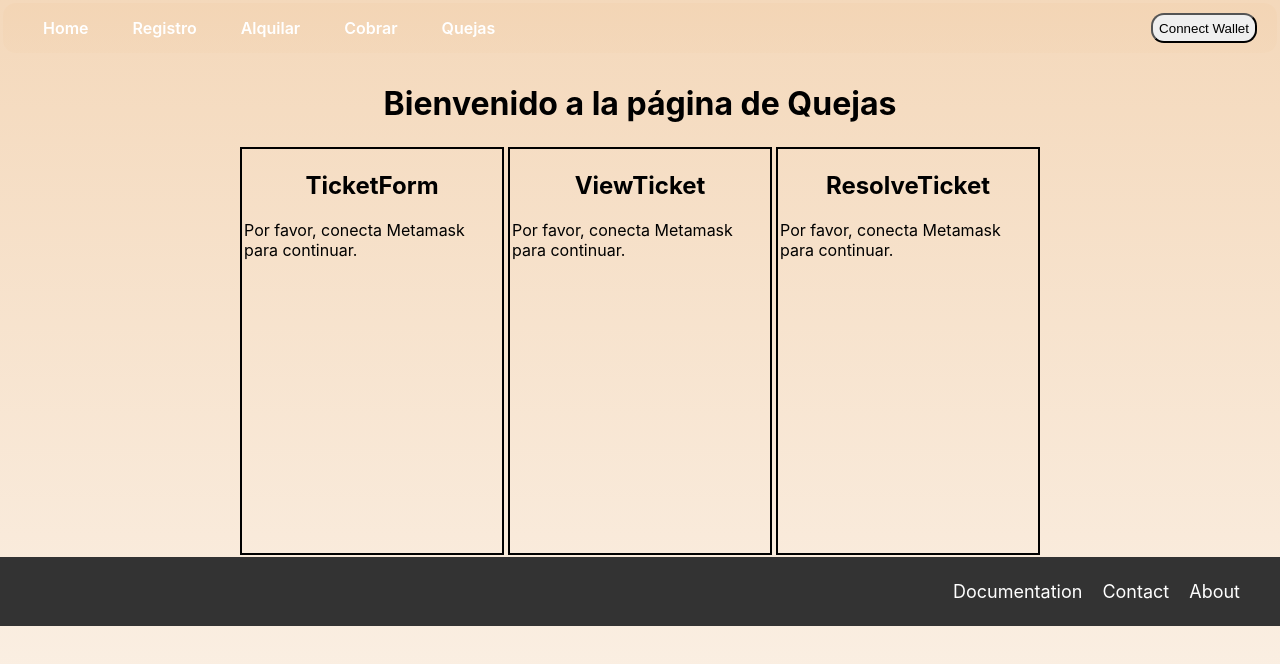
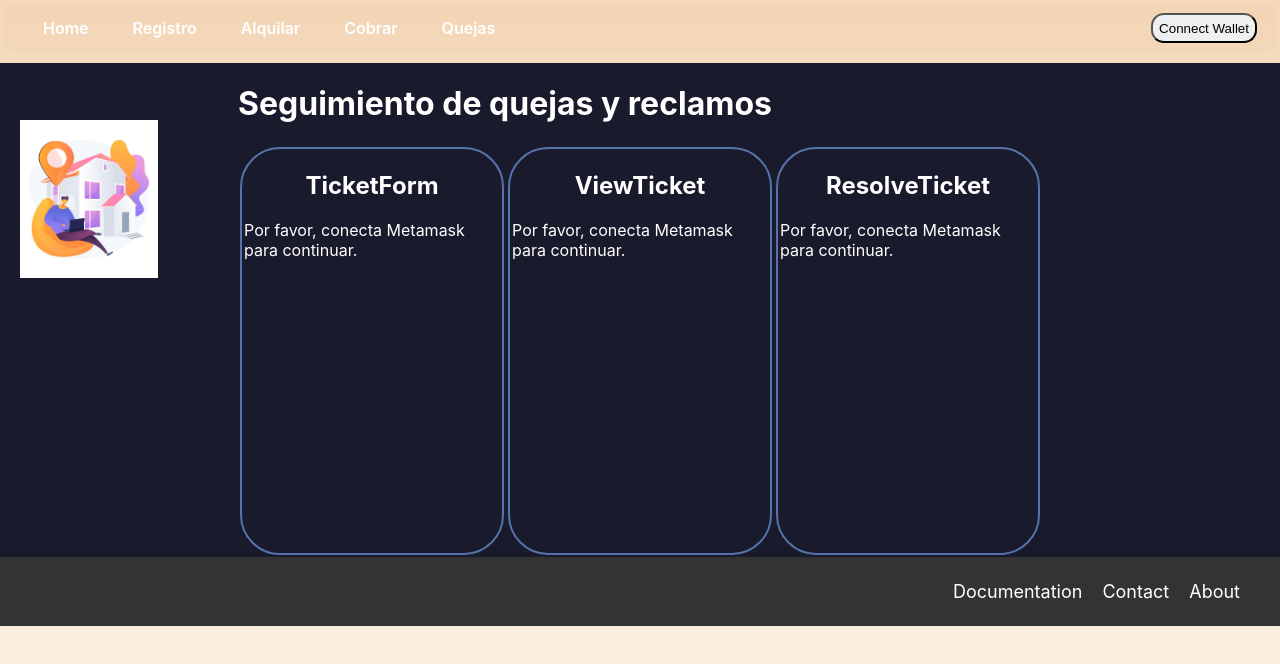
Before and after one commit to LeandroCDN/rent-protocol-front, a React (Create React App) app: page /Quejas in a window 1280 px wide. Shown: the top 664 px of the page. Built offline with nearby package versions, Linux system fonts and the light colour scheme.

Commit message:
quejas mejorado

```diff
--- a/src/pages/Cobrar/cobrar.css
+++ b/src/pages/Cobrar/cobrar.css
@@ -1,3 +1,4 @@
+
 .back {
   background-color: #191A2C;
   display: flex;
--- a/src/pages/Cobrar/cobrar.js
+++ b/src/pages/Cobrar/cobrar.js
@@ -83,10 +83,10 @@ function Cobrar() {
       {withdrawAmount ? (
         <form className='formu'>
             <div className='formu-div'>
-              <p>Monto a retirar: {withdrawAmount}</p>
-              <p>Renter: {property.renter}</p>
-              <p>Estado: {property.status}</p>
-              <p>Precio por mes: </p>
+              <p>Monto a retirar: <strong>{withdrawAmount}</strong></p>
+              <p>Renter: <strong>{property.renter}</strong></p>
+              <p>Estado: <strong>{property.status}</strong></p>
+              <p>Precio por mes: <strong></strong></p>
               <button className='boton' onClick={claimPayment} >Retirar importe</button>
             </div>
         </form>
--- a/src/pages/Quejas/Components/ResolveTicket/ResolveTicket.css
+++ b/src/pages/Quejas/Components/ResolveTicket/ResolveTicket.css
@@ -2,10 +2,13 @@
   display: flex;
   align-items: center;
   flex-direction: column;
-  border: 2px solid black;
+  border: 2px solid #5673A9;
+  border-radius: 40px;
   height: 50vh;
   margin: 2px;
   padding: 2px;
+  background-color: #191A2C;
+  color: #fff;
 }
 
 
@@ -29,12 +32,17 @@
   border: 1px solid gray;
   border-radius: 3px;
   width: 90%;
+  background-color: #D083DD80;
+  text-align: center;
+  color: #fff;
 }
 
 .submit-button-ResolveTicket {
   margin-top: 20px;
   padding: 10px;
-  background-color: rgb(255, 0, 0);
+  background-color: #153D89;
+  border-radius: 40px;
+  font-size: 17px;
   color: white;
   border: none;
   border-radius: 3px;
--- a/src/pages/Quejas/Components/TicketForm/TicketForm.css
+++ b/src/pages/Quejas/Components/TicketForm/TicketForm.css
@@ -1,12 +1,15 @@
+
 .TicketForm{
   display: flex;
   align-items: center;
   flex-direction: column;
-
-  border: 2px solid black;
+  border: 2px solid #5673A9;
+  border-radius: 40px;
   height: 50vh;
   margin: 2px;
   padding: 2px;
+  background-color: #191A2C;
+  color: #fff;
 }
 
 .div-ticketform{
@@ -29,12 +32,17 @@
   border: 1px solid gray;
   border-radius: 3px;
   width: 90%;
+  background-color: #D083DD80;
+  text-align: center;
+  color: #fff;
 }
 
 .submit-button-ticketform {
   margin-top: 20px;
   padding: 10px;
-  background-color: rgb(255, 0, 0);
+  background-color: #153D89;
+  border-radius: 40px;
+  font-size: 17px;
   color: white;
   border: none;
   border-radius: 3px;
--- a/src/pages/Quejas/Components/ViewTikect/ViewTicket.css
+++ b/src/pages/Quejas/Components/ViewTikect/ViewTicket.css
@@ -2,10 +2,13 @@
   display: flex;
   align-items: center;
   flex-direction: column;
-  border: 2px solid black;
+  border: 2px solid #5673A9;
+  border-radius: 40px;
   height: 50vh;
   margin: 2px;
   padding: 2px;
+  background-color: #191A2C;
+  color: #fff;
 }
 
 .div-ViewTicket{
@@ -31,12 +34,17 @@
   border: 1px solid gray;
   border-radius: 3px;
   width: 90%;
+  background-color: #D083DD80;
+  text-align: center;
+  color: #fff;
 }
 
 .submit-button-ViewTicket {
   margin-top: 20px;
   padding: 10px;
-  background-color: rgb(43, 212, 6);
+  background-color: #153D89;
+  border-radius: 40px;
+  font-size: 17px;
   color: white;
   border: none;
   border-radius: 3px;
--- a/src/pages/Quejas/quejas.css
+++ b/src/pages/Quejas/quejas.css
@@ -2,6 +2,8 @@
   display: flex;
   align-items: center;
   flex-direction: column;
+  background-color: #191A2C;
+  color: #fff;
 }
 
 .quejasforms{
@@ -9,3 +11,15 @@
   flex-direction: row;
   justify-content: space-between;
 }
+
+.logo-quejas {
+  position: absolute;
+  top: 120px;
+  left: 20px;
+  max-width: 100%;
+  height: 158px;
+}
+
+.container-logo {
+
+}
--- a/src/pages/Quejas/quejas.js
+++ b/src/pages/Quejas/quejas.js
@@ -2,16 +2,21 @@ import ResolveTicket from "./Components/ResolveTicket";
 import TicketForm from "./Components/TicketForm";
 import ViewTicket from "./Components/ViewTikect";
 import "./quejas.css";
+import logo from '../Quejas/Rectangle108.png';
 
 function Quejas() {
     return (
         <div className="quejas">
-            <h1>Bienvenido a la página de Quejas</h1>
-            <div className="quejasforms">
-                <TicketForm />
-                <ViewTicket />
-                <ResolveTicket />
+            <div className="container-logo"><img className="logo-quejas" src={logo} /></div>
+            <div>
+              <h1>Seguimiento de quejas y  reclamos</h1>
+                <div className="quejasforms">
+                    <TicketForm />
+                    <ViewTicket />
+                    <ResolveTicket />
+                </div>
             </div>
+
         </div>
     );
 }
```
Also changed, not shown: src/pages/Quejas/Components/Rectangle108.png (added).
